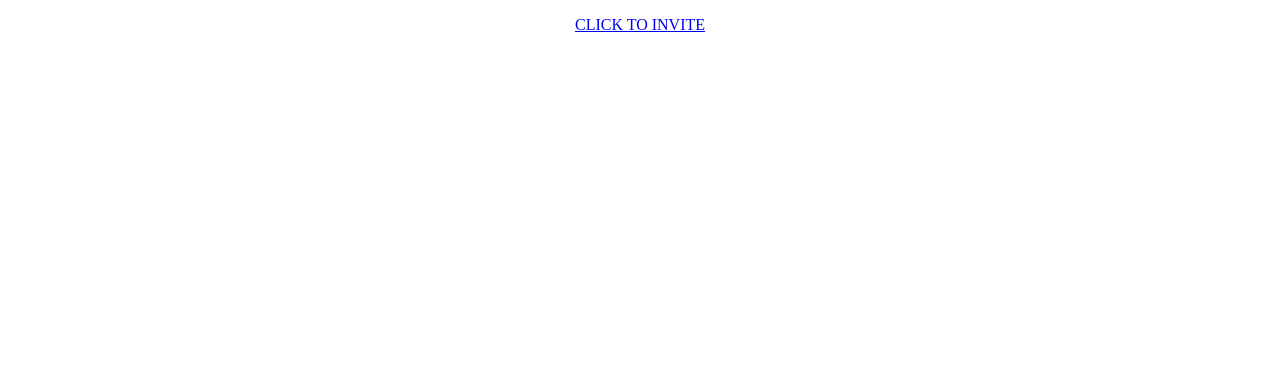
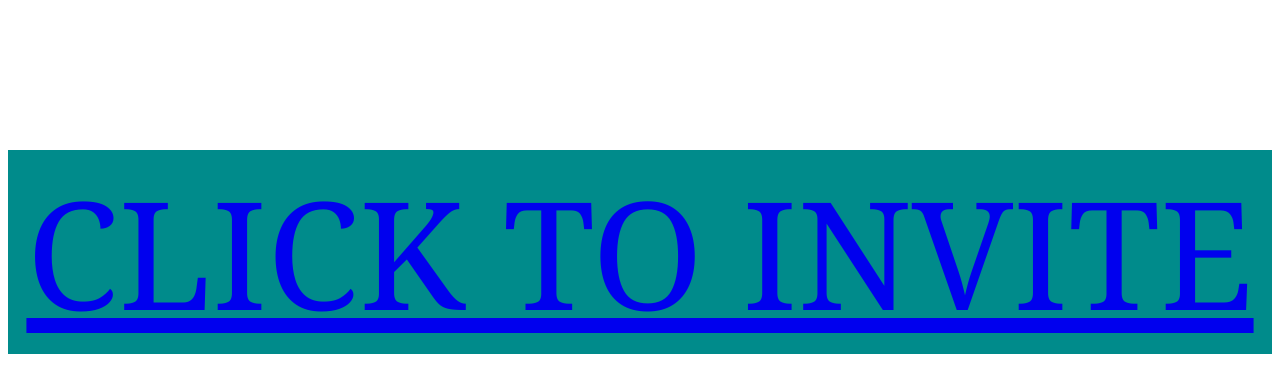
Before and after one commit to NegativeKB/negwebsite, a plain HTML site: page invite.html in a window 1280 px wide. Drawn offline with Linux system fonts and the light colour scheme.

Commit message:
Fixed possibly?

```diff
--- a/invite.html
+++ b/invite.html
@@ -1,8 +1,13 @@
 <!DOCTYPE html>
     <head>
         <meta charset="UTF-8">
+        <title>bcof</title>
+        <link rel="stylesheet" href="assets/style.css">
+    </head>
+
+    <body>
         <div class="invite">
             <p align="center"> <a href="https://discord.com/oauth2/authorize?client_id=781261776788258847&permissions=8&scope=bot">CLICK TO INVITE</a></p>
         </div>
-    </head>
+    </body>
 </html>
```
